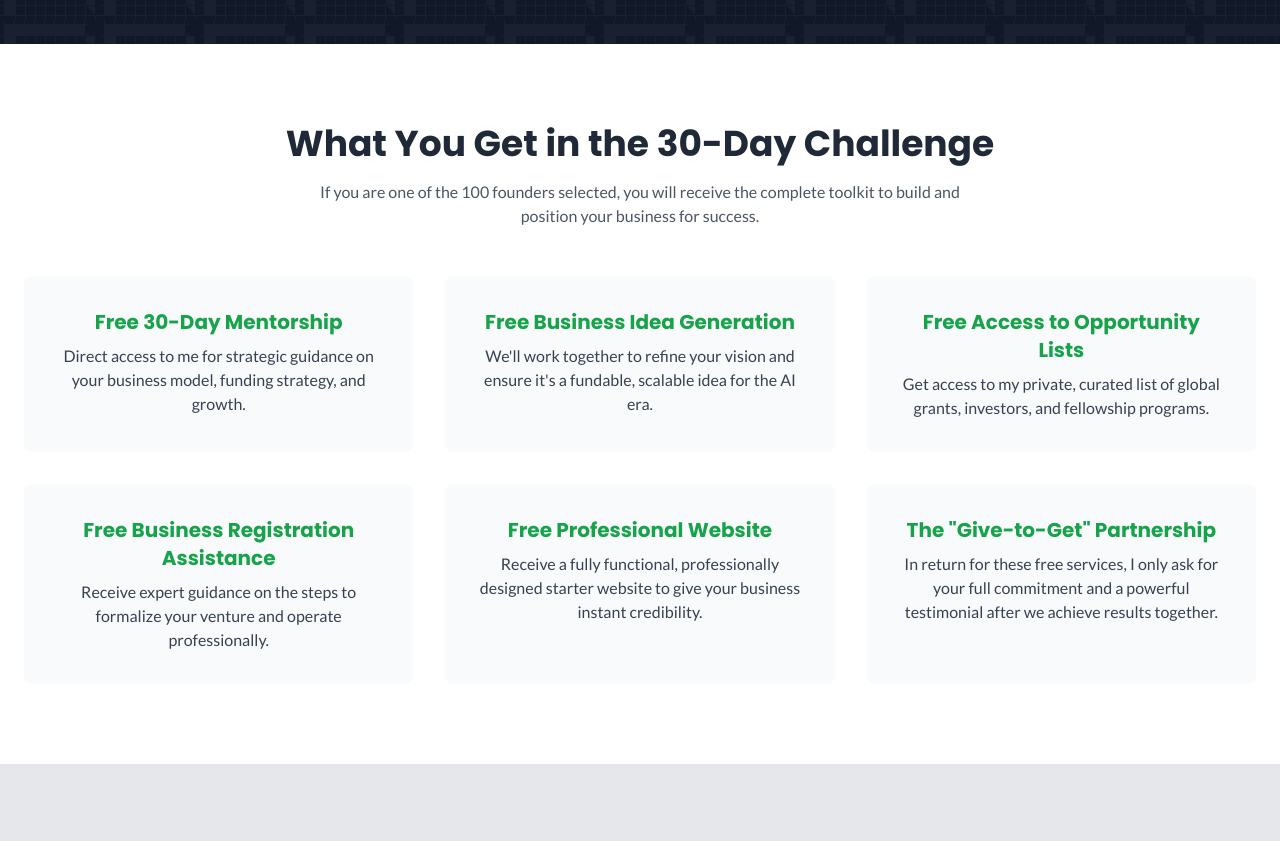
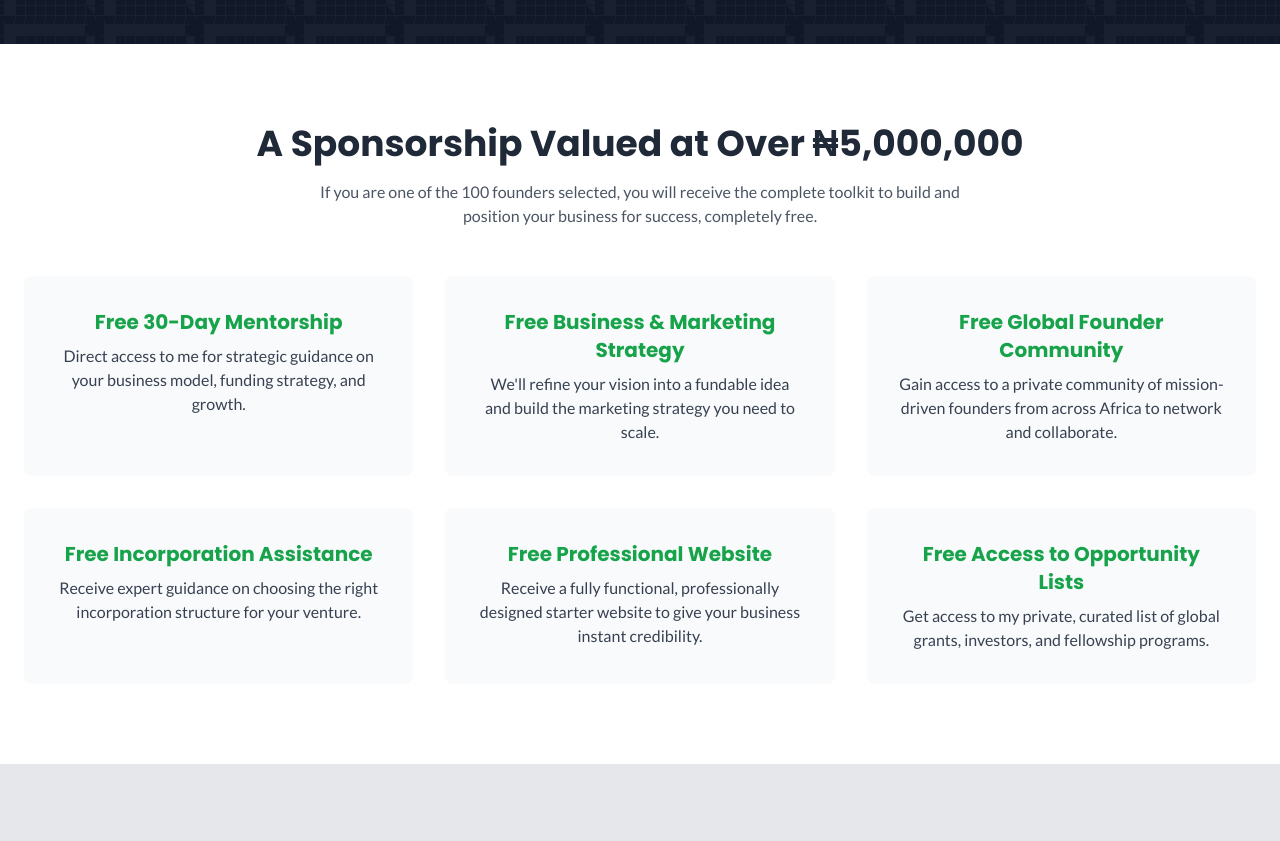
Before and after one commit to Ogirimaobey/kingdom-preneur-30days-challenge, a plain HTML site: page index.html in a window 1280 px wide. Shown: the part 480-1321 px from the top of the page. Drawn offline with nearby package versions, Linux system fonts and the light colour scheme; grey boxes are pictures that could not be loaded.

Commit message:
Update index.html

```diff
--- a/index.html
+++ b/index.html
@@ -34,7 +34,7 @@
         <div class="container mx-auto px-6 text-center">
             <h2 class="text-2xl md:text-3xl font-bold text-yellow-400">A CALL TO KINGDOM-PRENEURS</h2>
             <h1 class="text-5xl md:text-7xl font-black leading-tight tracking-tight mt-2">From Idea to Empire</h1>
-            <p class="text-lg text-gray-400 mt-8 max-w-3xl mx-auto">I am personally selecting 100 mission-driven founders for an intensive, 30-day challenge to build their ventures from the ground up—at zero cost. This is not a course. This is a partnership to build businesses that serve a higher purpose.</p>
+            <p class="text-lg text-gray-400 mt-8 max-w-3xl mx-auto">I am personally selecting 100 mission-driven founders for an intensive, 30-day challenge to build their ventures from the ground up. This is not a course. This is a partnership to build businesses that serve a higher purpose.</p>
             <a href="https://forms.gle/j7enN2byuEXi1hwu5" target="_blank" class="mt-10 inline-block bg-yellow-400 text-gray-900 font-bold py-4 px-10 rounded-full cta-button text-lg">Apply for a Free Spot</a>
         </div>
     </section>
@@ -42,8 +42,8 @@
     <!-- Benefits Section -->
     <section class="py-20 bg-white">
         <div class="container mx-auto px-6 text-center">
-            <h3 class="text-4xl font-bold text-gray-800">What You Get in the 30-Day Challenge</h3>
-            <p class="text-gray-600 mt-4 max-w-2xl mx-auto">If you are one of the 100 founders selected, you will receive the complete toolkit to build and position your business for success.</p>
+            <h3 class="text-4xl font-bold text-gray-800">A Sponsorship Valued at Over ₦5,000,000</h3>
+            <p class="text-gray-600 mt-4 max-w-2xl mx-auto">If you are one of the 100 founders selected, you will receive the complete toolkit to build and position your business for success, completely free.</p>
             <div class="grid grid-cols-1 md:grid-cols-3 gap-8 mt-12">
                 <!-- Benefit 1 -->
                 <div class="bg-gray-50 p-8 rounded-lg">
@@ -52,18 +52,18 @@
                 </div>
                 <!-- Benefit 2 -->
                 <div class="bg-gray-50 p-8 rounded-lg">
-                    <h4 class="text-xl font-bold text-green-600">Free Business Idea Generation</h4>
-                    <p class="text-gray-700 mt-2">We'll work together to refine your vision and ensure it's a fundable, scalable idea for the AI era.</p>
+                    <h4 class="text-xl font-bold text-green-600">Free Business & Marketing Strategy</h4>
+                    <p class="text-gray-700 mt-2">We'll refine your vision into a fundable idea and build the marketing strategy you need to scale.</p>
                 </div>
                 <!-- Benefit 3 -->
                 <div class="bg-gray-50 p-8 rounded-lg">
-                    <h4 class="text-xl font-bold text-green-600">Free Access to Opportunity Lists</h4>
-                    <p class="text-gray-700 mt-2">Get access to my private, curated list of global grants, investors, and fellowship programs.</p>
+                    <h4 class="text-xl font-bold text-green-600">Free Global Founder Community</h4>
+                    <p class="text-gray-700 mt-2">Gain access to a private community of mission-driven founders from across Africa to network and collaborate.</p>
                 </div>
                 <!-- Benefit 4 -->
                 <div class="bg-gray-50 p-8 rounded-lg">
-                    <h4 class="text-xl font-bold text-green-600">Free Business Registration Assistance</h4>
-                    <p class="text-gray-700 mt-2">Receive expert guidance on the steps to formalize your venture and operate professionally.</p>
+                    <h4 class="text-xl font-bold text-green-600">Free Incorporation Assistance</h4>
+                    <p class="text-gray-700 mt-2">Receive expert guidance on choosing the right incorporation structure for your venture.</p>
                 </div>
                 <!-- Benefit 5 -->
                 <div class="bg-gray-50 p-8 rounded-lg">
@@ -72,8 +72,8 @@
                 </div>
                  <!-- Benefit 6 -->
                 <div class="bg-gray-50 p-8 rounded-lg">
-                    <h4 class="text-xl font-bold text-green-600">The "Give-to-Get" Partnership</h4>
-                    <p class="text-gray-700 mt-2">In return for these free services, I only ask for your full commitment and a powerful testimonial after we achieve results together.</p>
+                    <h4 class="text-xl font-bold text-green-600">Free Access to Opportunity Lists</h4>
+                    <p class="text-gray-700 mt-2">Get access to my private, curated list of global grants, investors, and fellowship programs.</p>
                 </div>
             </div>
         </div>
```
